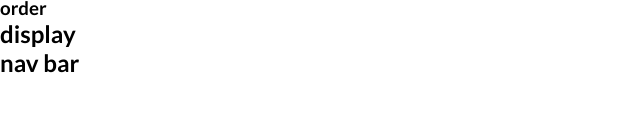
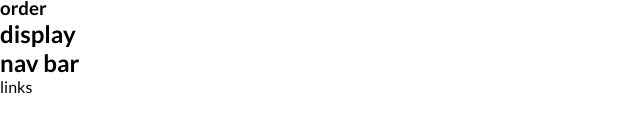
Before and after one commit to ashik-billah/online-flower-shop, a plain HTML site: page index.html in a window 1280 px wide. Shown: the part 664-796 px from the top of the page, 0-640 px from the left. Drawn offline with Linux system fonts and the light colour scheme.

Commit message:
add nav links

```diff
--- a/index.html
+++ b/index.html
@@ -37,6 +37,7 @@
         <h3>order </h3>
         <h2>display</h2>
         <h1>nav bar</h1>
+        <nav>links</nav>
     </section>
 
 </body>
```
